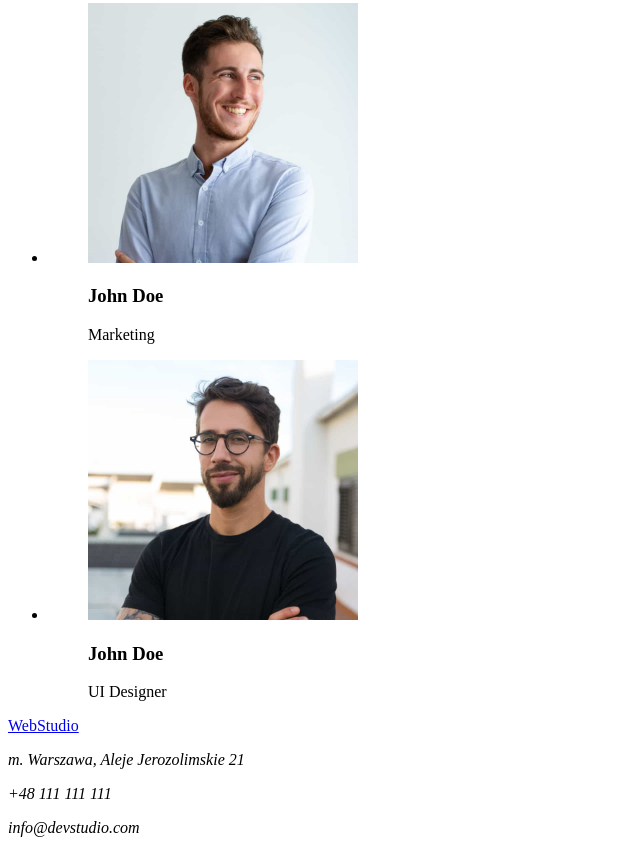
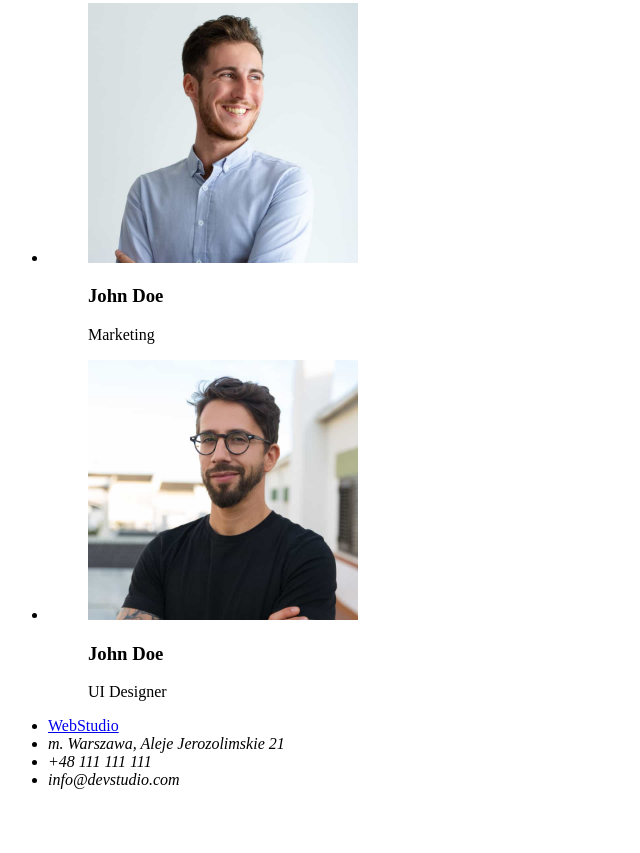
Before and after one commit to sebastianpawlik/goit-markup-hw-01, a plain HTML site: page index.html in a window 1280 px wide. Shown: the part 2315-3168 px from the top of the page, without its empty margins (0-640 px from the left). After the commit the page ends 3120 px from the top, so only its background shows below. Drawn offline with Linux system fonts and the light colour scheme.

Commit message:
footer change to list

```diff
--- a/index.html
+++ b/index.html
@@ -121,12 +121,12 @@
         </section>
     </main>
     <footer>
-        <a href="text">WebStudio</a></li>
-        <address>
-            <p>m. Warszawa, Aleje Jerozolimskie 21</p>
-            <p>+48 111 111 111</p>
-            <p>info@devstudio.com</p>
-        </address>
+        <ul>
+            <li><a href="text">WebStudio</a></li>
+            <li><address>m. Warszawa, Aleje Jerozolimskie 21</address></li>
+            <li><address>+48 111 111 111</address></li>
+            <li><address>info@devstudio.com</address></li>
+        </ul>
     </footer>
 </body>
 </html>
```
